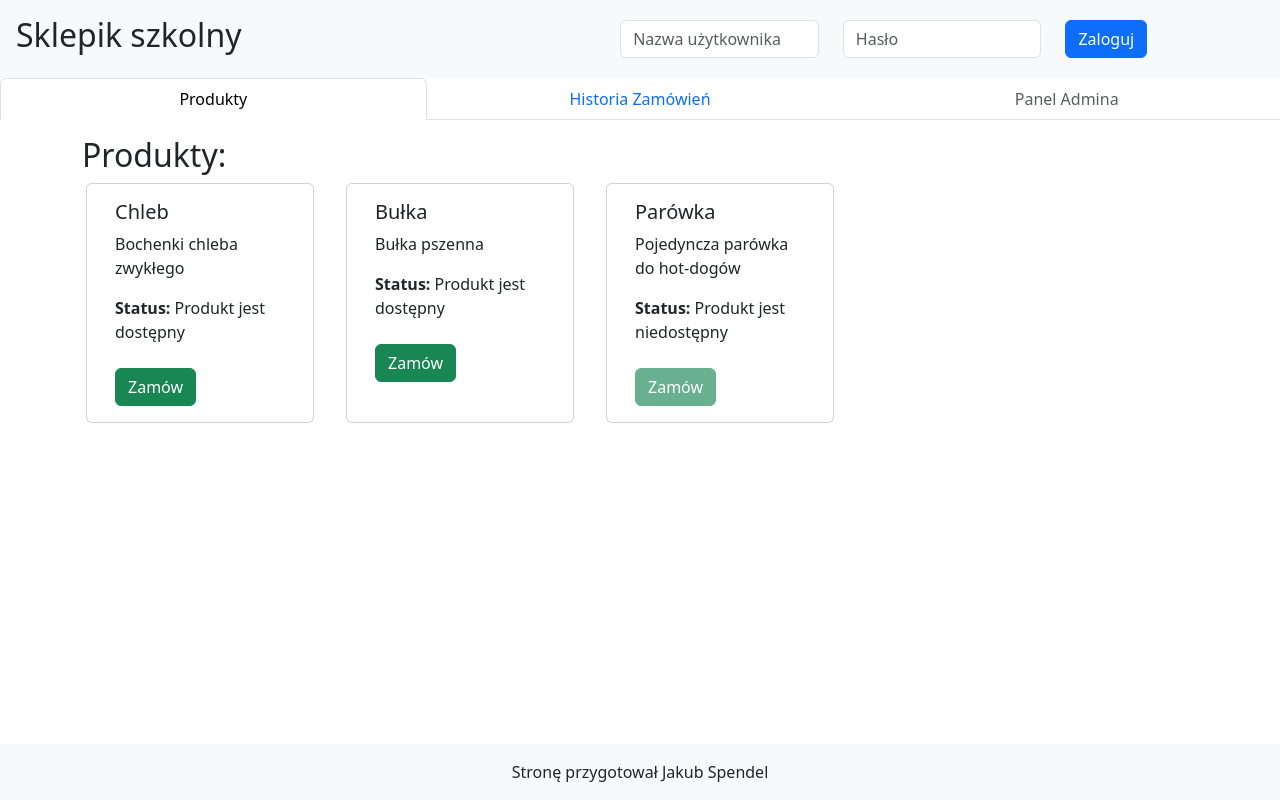
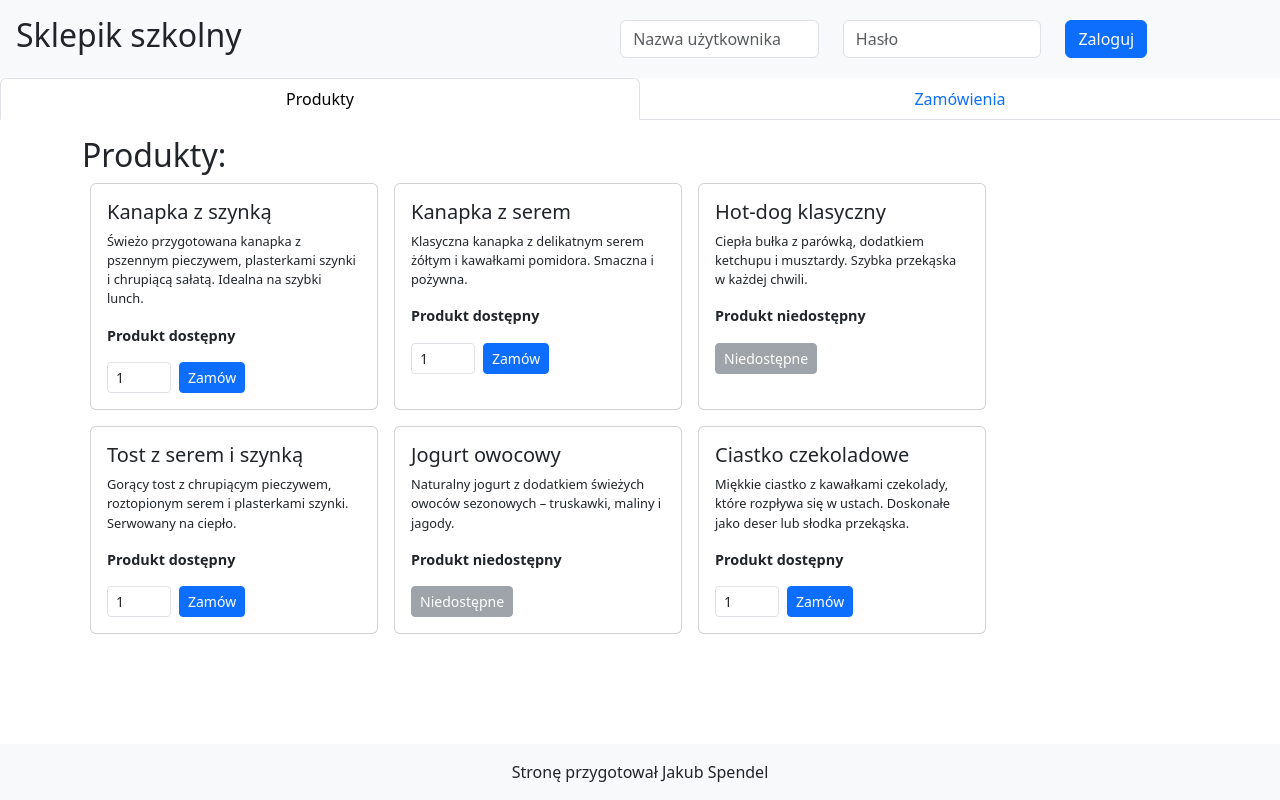
Before and after one commit to nikter100/Szkolny-sklepik, a React (Create React App) app: page / in a window 1280 px wide. Built offline with nearby package versions, Linux system fonts and the light colour scheme.

Commit message:
Rozbudowa apliakcji do wymagań
- Dodanie wybrania ilości zamówionych produktów do maksymalnie 10
- Dodanie wyświetlania ilości zamówionych produktów w historii zamówień

```diff
--- a/src/App.js
+++ b/src/App.js
@@ -58,51 +58,68 @@ function NavB({ isAdmin, setIsAdmin }) {
 
 
 // Wyświetlanie produktów
-function ProductCard({ produkty, setProdukty, isAdmin, zamowienia, setZamowienia }) {
-  // Funkcja do zamawiania produktu
-  const zamowProdukt = (nazwaProduktu) => {
-    const noweZamowienie = { produkt: nazwaProduktu, status: 'Zamówione' };
+function ProductCard({ produkty, zamowienia, setZamowienia }) {
+  const [ilosc, setIlosc] = useState({});
+
+  const zamow = (produkt) => {
+    const zamowionaIlosc = ilosc[produkt.nazwa] || 1; // Domyślnie 1, jeśli użytkownik nie wybierze ilości
+    const noweZamowienie = {
+      nazwa: produkt.nazwa,
+      opis: produkt.opis,
+      ilosc: zamowionaIlosc,
+      status: 'Zamówione',
+    };
     setZamowienia([...zamowienia, noweZamowienie]);
+  };
+
+  const zmienIlosc = (produkt, value) => {
+    setIlosc((prev) => ({ ...prev, [produkt.nazwa]: value }));
   };
 
   return (
     <Container>
       <h2>Produkty:</h2>
-      <div className="row">
+      <div className="d-flex flex-wrap">
         {produkty.map((produkt, index) => (
-          <Card key={index} style={{ width: '20%' }} className="mx-3 mb-4">
+          <Card
+            key={index}
+            className="mb-3 mx-2"
+            style={{ width: '18rem', fontSize: '0.9rem' }}
+          >
             <Card.Body>
               <Card.Title>{produkt.nazwa}</Card.Title>
-              <Card.Text>{produkt.opis}</Card.Text>
+              <Card.Text style={{ fontSize: '0.8rem' }}>{produkt.opis}</Card.Text>
               <Card.Text>
-                <strong>Status:</strong>{' '}
-                {produkt.dostepnosc === 1 ? 'Produkt jest dostępny' : 'Produkt jest niedostępny'}
+                <strong>
+                  {produkt.dostepnosc ? 'Produkt dostępny' : 'Produkt niedostępny'}
+                </strong>
               </Card.Text>
-              <div>
-                {isAdmin && (
-                  <Form.Check
-                    type="checkbox"
-                    id={`dostepnosc-${index}`}
-                    label="Dostępny"
-                    checked={produkt.dostepnosc === 1}
-                    onChange={() =>
-                      setProdukty(
-                        produkty.map((p, i) =>
-                          i === index ? { ...p, dostepnosc: p.dostepnosc === 1 ? 0 : 1 } : p
-                        )
-                      )
+              {produkt.dostepnosc ? (
+                <div className="d-flex align-items-center">
+                  <input
+                    type="number"
+                    min="1"
+                    max="10"
+                    defaultValue="1"
+                    className="form-control form-control-sm me-2"
+                    style={{ width: '4rem' }}
+                    onChange={(e) =>
+                      zmienIlosc(produkt, parseInt(e.target.value, 10))
                     }
                   />
-                )}
-              </div>
                   <Button
-                variant="success"
-                className="mt-2"
-                onClick={() => zamowProdukt(produkt.nazwa)}
-                disabled={produkt.dostepnosc === 0}
+                    variant="primary"
+                    size="sm"
+                    onClick={() => zamow(produkt)}
                   >
                     Zamów
                   </Button>
+                </div>
+              ) : (
+                <Button variant="secondary" size="sm" disabled>
+                  Niedostępne
+                </Button>
+              )}
             </Card.Body>
           </Card>
         ))}
@@ -111,49 +128,55 @@ function ProductCard({ produkty, setProdukty, isAdmin, zamowienia, setZamowienia
   );
 }
 
+
 // Sekcja Historia
 function OrderHistory({ zamowienia, setZamowienia, isAdmin }) {
   // Funkcja do zmiany statusu zamówienia
-  const zmienStatus = (index, nowyStatus) => {
+  const zmienStatus = (index, newStatus) => {
     const noweZamowienia = [...zamowienia];
-    noweZamowienia[index].status = nowyStatus;
+    noweZamowienia[index].status = newStatus;
     setZamowienia(noweZamowienia);
   };
 
   return (
-    <Container>
-      <h2>Zamówienia:</h2>
+    <div>
+      <h4>Zamówienia</h4>
       {zamowienia.length === 0 ? (
-        <p>Brak zamówień.</p>
+        <p>Nie złożono żadnych zamówień.</p>
       ) : (
-        zamowienia.map((zamowienie, index) => (
-          <Card key={index} className="mb-3">
-            <Card.Body>
-              <Card.Title>{zamowienie.produkt}</Card.Title>
-              <Card.Text>
+        <ul className="list-group">
+          {zamowienia.map((zamowienie, index) => (
+            <li key={index} className="list-group-item">
+              <strong>{zamowienie.nazwa}</strong> - {zamowienie.opis}
+              <br />
+              <strong>Ilość:</strong> {zamowienie.ilosc}
+              <br />
               <strong>Status:</strong>{' '}
               {isAdmin ? (
                 <Form.Select
                   value={zamowienie.status}
-                    onChange={(e) => zmienStatus(index, e.target.value)}
+                  onChange={(e) =>
+                    zmienStatus(index, e.target.value)
+                  }
                 >
                   <option value="Zamówione">Zamówione</option>
-                    <option value="W trakcie realizacji">W trakcie realizacji</option>
+                  <option value="W trakcie realizacji">
+                    W trakcie realizacji
+                  </option>
                   <option value="Zrobione">Zrobione</option>
                 </Form.Select>
               ) : (
                 zamowienie.status
               )}
-              </Card.Text>
-            </Card.Body>
-          </Card>
-        ))
+            </li>
+          ))}
+        </ul>
       )}
-    </Container>
+    </div>
   );
 }
 // Panel Admina
-function AdminDashboard({ produkty, setProdukty }) {
+function AdminDashBoard({ produkty, setProdukty }) {
   const [nazwa, setNazwa] = useState('');
   const [opis, setOpis] = useState('');
   const [dostepnosc, setDostepnosc] = useState(false);
@@ -225,22 +248,31 @@ function AdminDashboard({ produkty, setProdukty }) {
 // Główna zawartość (karty)
 function ProductList({ produkty, setProdukty, isAdmin, zamowienia, setZamowienia }) {
   return (
-    <Tabs defaultActiveKey="produkty" id="justify-tab-example" className="mb-3" justify>
+    <Tabs
+      defaultActiveKey="produkty"
+      id="justify-tab-example"
+      className="mb-3"
+      justify
+    >
       <Tab eventKey="produkty" title="Produkty">
         <ProductCard
           produkty={produkty}
-          setProdukty={setProdukty}
-          isAdmin={isAdmin}
           zamowienia={zamowienia}
           setZamowienia={setZamowienia}
         />
       </Tab>
-      <Tab eventKey="historia" title="Historia Zamówień">
-        <OrderHistory zamowienia={zamowienia} setZamowienia={setZamowienia} isAdmin={isAdmin} />
+      <Tab eventKey="zamowienia" title="Zamówienia">
+        <OrderHistory
+          zamowienia={zamowienia}
+          setZamowienia={setZamowienia}
+          isAdmin={isAdmin}
+        />
       </Tab>
-      <Tab eventKey="admin" title="Panel Admina" disabled={!isAdmin}>
-        <AdminDashboard produkty={produkty} setProdukty={setProdukty} />
+      {isAdmin && (
+        <Tab eventKey="admin" title="Panel Admina">
+          <AdminDashBoard produkty={produkty} setProdukty={setProdukty} />
         </Tab>
+      )}
     </Tabs>
   );
 }
@@ -257,9 +289,12 @@ function Footer() {
 // Główna aplikacja
 function App() {
   const [produkty, setProdukty] = useState([
-    { nazwa: 'Chleb', opis: 'Bochenki chleba zwykłego', dostepnosc: 1 },
-    { nazwa: 'Bułka', opis: 'Bułka pszenna', dostepnosc: 1 },
-    { nazwa: 'Parówka', opis: 'Pojedyncza parówka do hot-dogów', dostepnosc: 0 },
+    { nazwa: 'Kanapka z szynką', opis: 'Świeżo przygotowana kanapka z pszennym pieczywem, plasterkami szynki i chrupiącą sałatą. Idealna na szybki lunch.', dostepnosc: 1 },
+    { nazwa: 'Kanapka z serem', opis: 'Klasyczna kanapka z delikatnym serem żółtym i kawałkami pomidora. Smaczna i pożywna.', dostepnosc: 1 },
+    { nazwa: 'Hot-dog klasyczny', opis: 'Ciepła bułka z parówką, dodatkiem ketchupu i musztardy. Szybka przekąska w każdej chwili.', dostepnosc: 0 },
+    { nazwa: 'Tost z serem i szynką', opis: 'Gorący tost z chrupiącym pieczywem, roztopionym serem i plasterkami szynki. Serwowany na ciepło.', dostepnosc: 1 },
+    { nazwa: 'Jogurt owocowy', opis: 'Naturalny jogurt z dodatkiem świeżych owoców sezonowych – truskawki, maliny i jagody.', dostepnosc: 0 },
+    { nazwa: 'Ciastko czekoladowe', opis: 'Miękkie ciastko z kawałkami czekolady, które rozpływa się w ustach. Doskonałe jako deser lub słodka przekąska.', dostepnosc: 1 }
   ]);
 
   const [zamowienia, setZamowienia] = useState([]);
```
Lines whose indentation alone changed are shown as unchanged.
